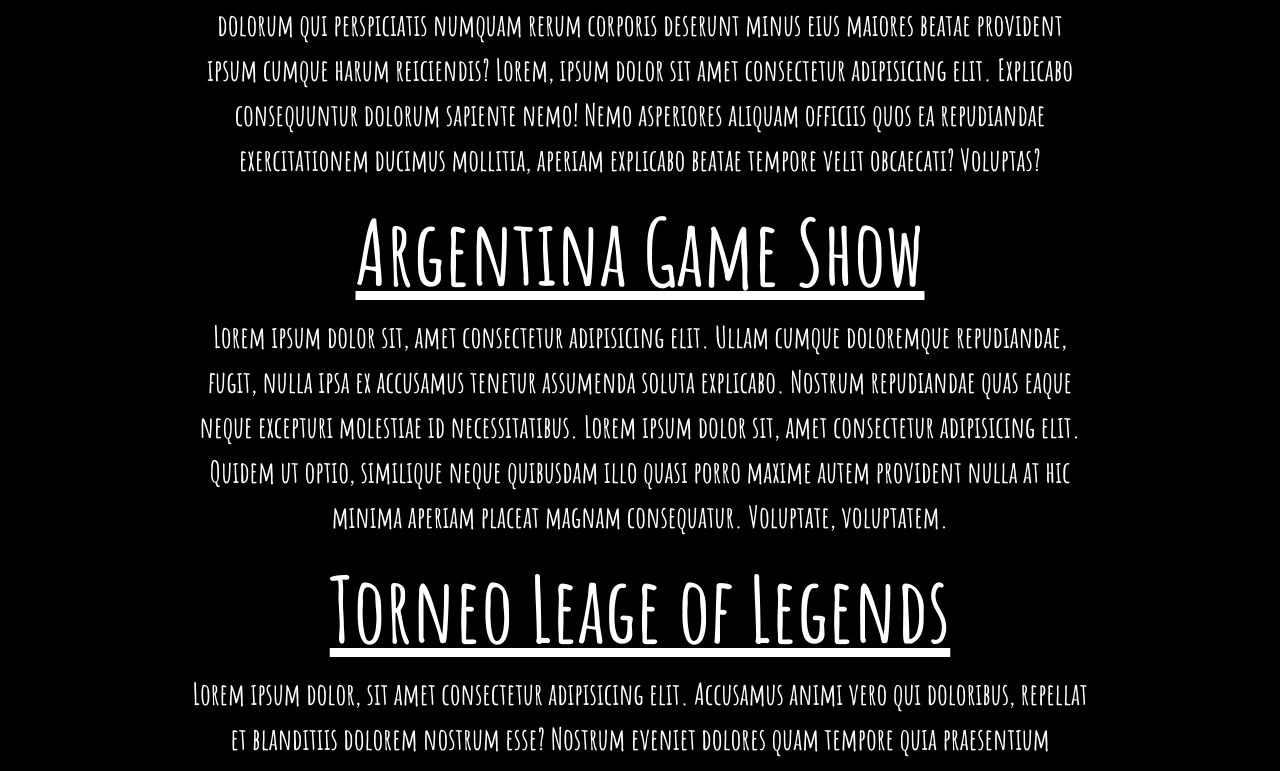
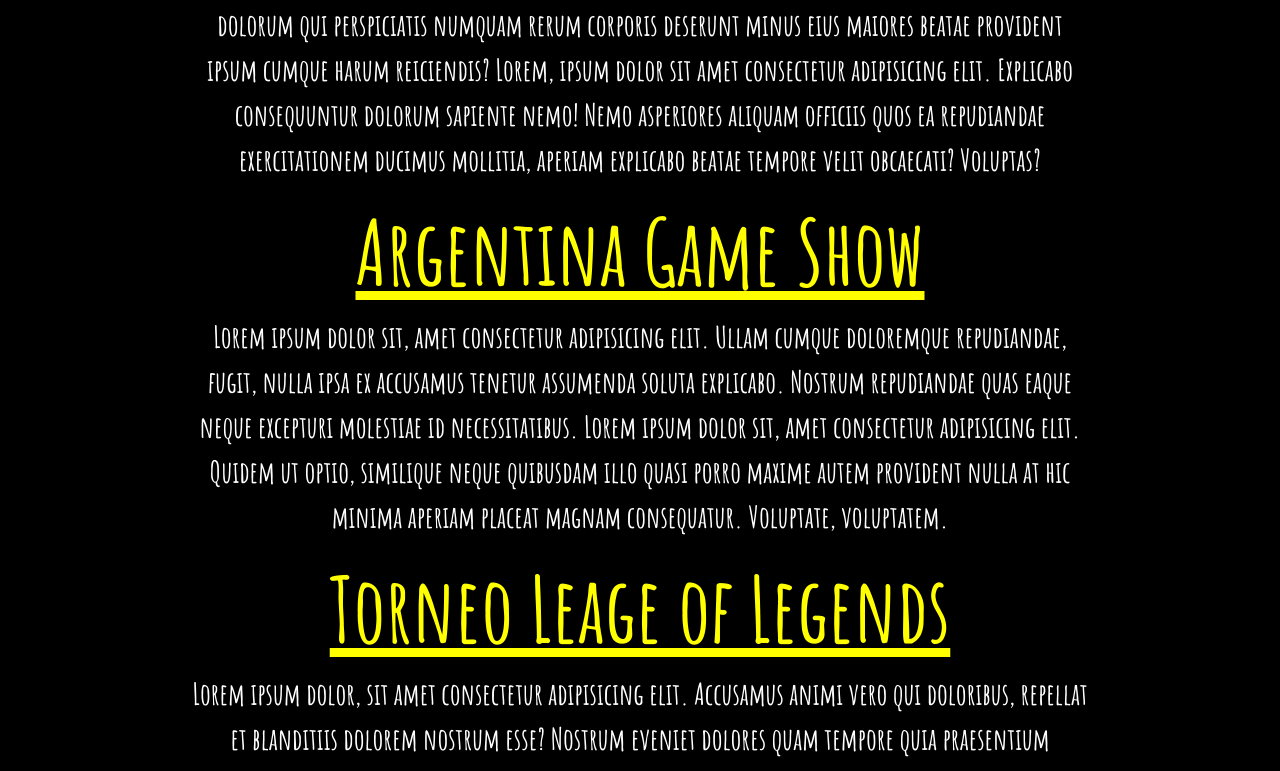
Before and after one commit to LodigianiMatias/DesafioCoderHouse, a website: page src/paginas/noticias.html in a window 1280 px wide. Shown: the part 828-1599 px from the top of the page. Drawn offline with nearby package versions, Linux system fonts and the light colour scheme.

Commit message:
Cambiando color noticias

```diff
--- a/scss/_noticias.scss
+++ b/scss/_noticias.scss
@@ -91,6 +91,7 @@
             }
             h4 {
                 text-align: center;
+                color: nth($colors, 4);
             }
             p {
                 text-align: center;
```
Also changed, not shown: css/style.css, 1 other file.
